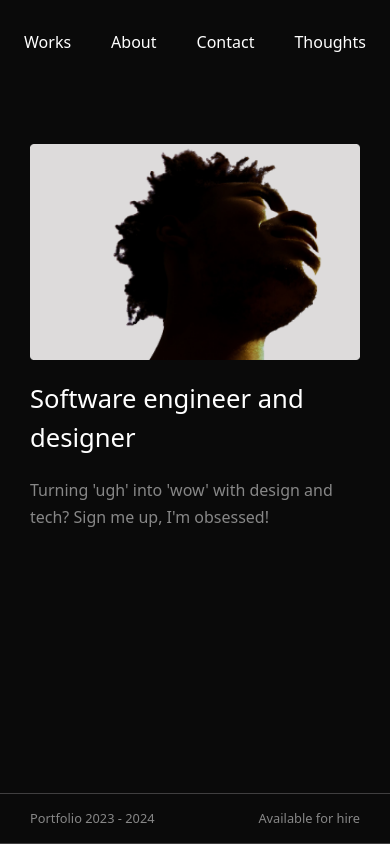
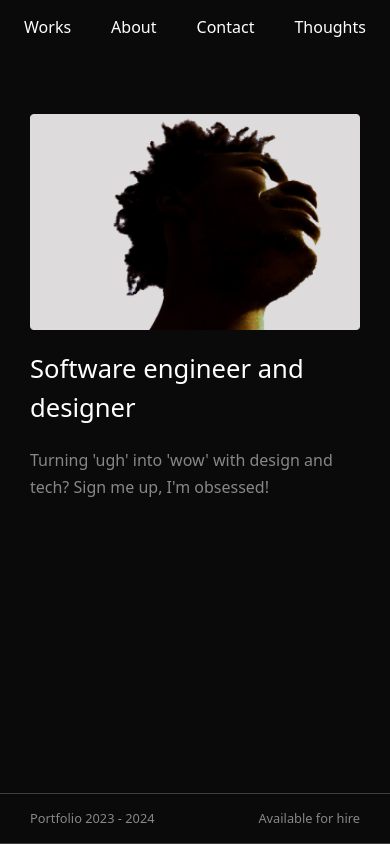
Before and after one commit to BeingDamii/My-portfolio, a Next.js app: page / in a window 390 px wide. Built offline with nearby package versions, Linux system fonts and the light colour scheme; a web font is replaced by a local one.

Commit message:
.....navbar-padding

```diff
--- a/app/Page-components/_navbar.scss
+++ b/app/Page-components/_navbar.scss
@@ -8,6 +8,7 @@
   @media only screen and (max-width: 768px) {
     justify-content: center;
     position: sticky;
+    padding: 0.9375em 1.875em;
   }
 
   .logo {
```
